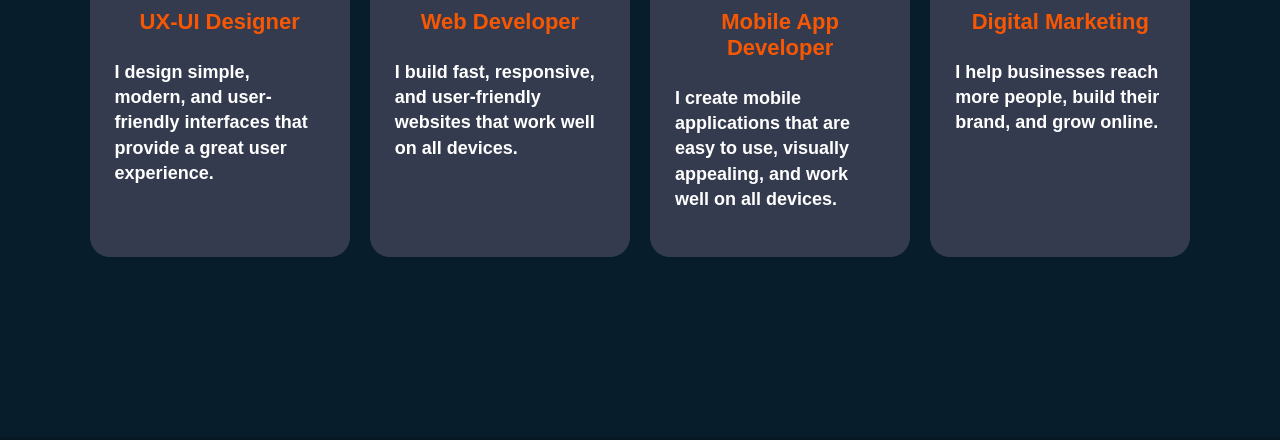
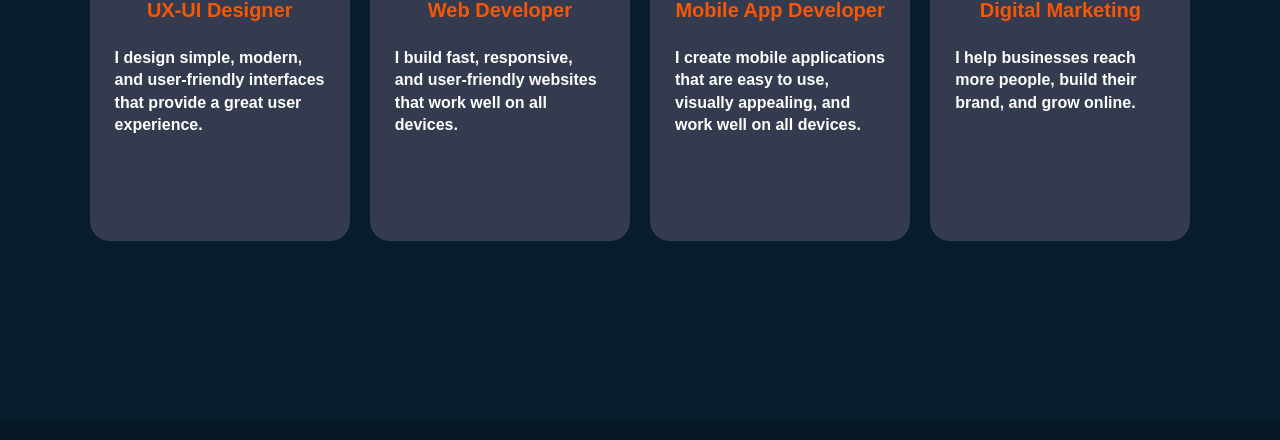
Before and after one commit to jeandamourirasubiza81/Best-my-portfolio, a plain HTML site: page Service.html in a window 1280 px wide. Shown: the part 433-873 px from the top of the page. Drawn offline with Linux system fonts and the light colour scheme.

Commit message:
change code

```diff
--- a/Service.html
+++ b/Service.html
@@ -87,7 +87,7 @@
             margin:50px 0;
             text-align: center;
             font-size: 30px;
-            margin-bottom: 40px;
+            margin-bottom: 30px;
             color: white;
         }
         .hero > h2::after {
@@ -125,12 +125,12 @@
         }
         .service-card h3 {
             color: #F75702;
-            font-size: 22px;
+            font-size: 20px;
             margin-bottom: 25px;
         }
         .service-card p {
             color: white;
-            font-size: 18px;
+            font-size: 16px;
             font-weight: bold;
             line-height: 1.4;
             text-align: left;
```
Also changed, not shown: Blogs.html (indentation only).
